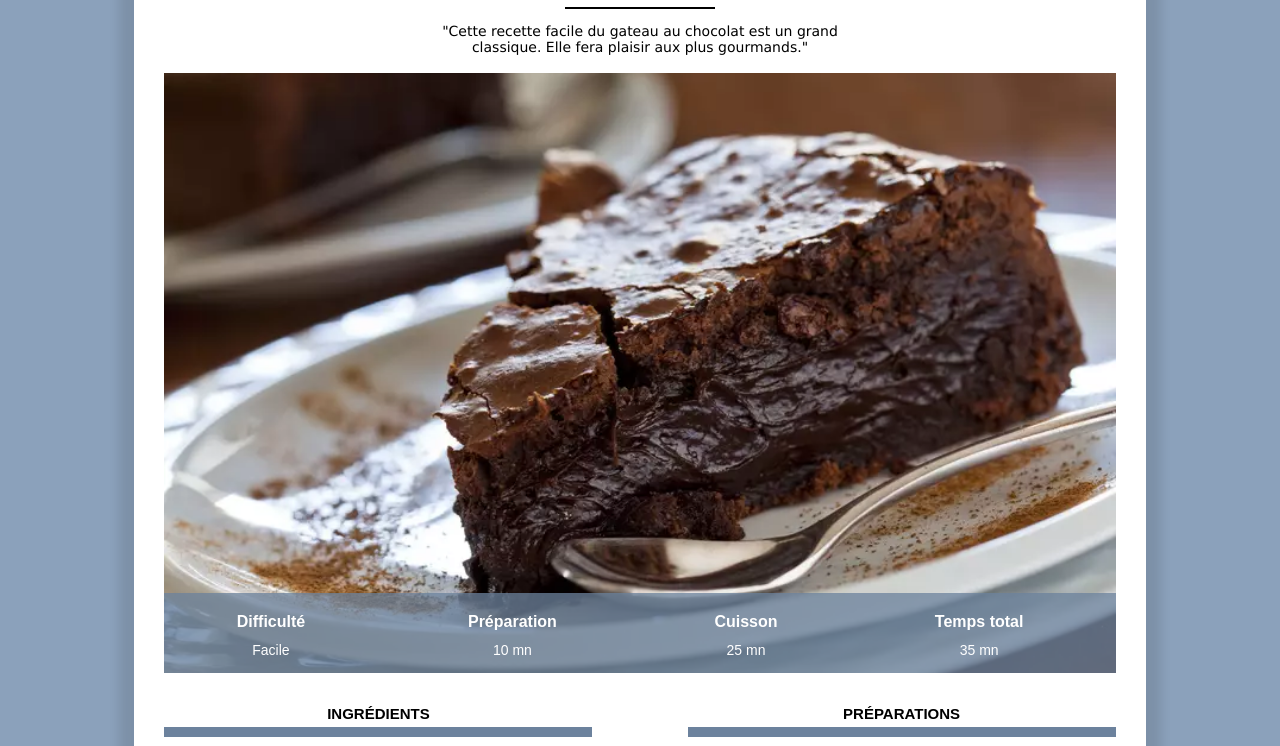
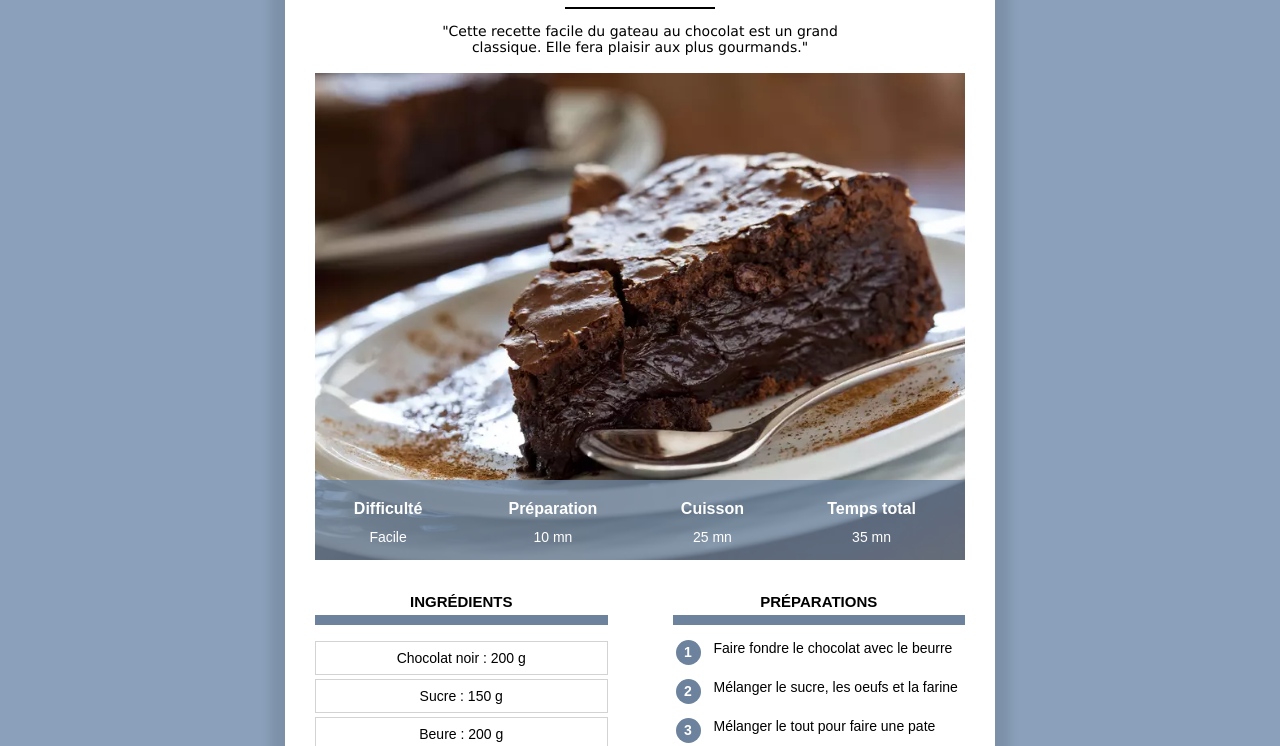
Before and after one commit to Sergemanu10/site_recettes, a plain HTML site: page index.html in a window 1280 px wide. Shown: the part 161-907 px from the top of the page. Drawn offline with Linux system fonts and the light colour scheme.

Commit message:
Add files via upload

```diff
--- a/index.html
+++ b/index.html
@@ -2,6 +2,7 @@
 <html lang="fr">
     <head>
         <meta charset="UTF-8" >
+        <meta name="viewport" content="width=device-width, initial-scale=1.0">
         <link rel="stylesheet" href="style.css">
         <title>gateau au chocolat</title>
     </head>
--- a/style.css
+++ b/style.css
@@ -17,9 +17,8 @@ body
 div.contenu
 {
     background-color: white;
-    margin: 60px 10% 50px 10%;
-    padding: 0px 30px 30px 30px;
-    min-width: 350Px;
+    margin: 40px 8px 40px 8px;
+    padding: 0px 8px 20px 8px;
     box-shadow: 0px 0px 10px 15px rgba(0, 0, 0, 0.1);
     overflow:visible;
 
@@ -92,19 +91,19 @@ table.info
     width: 100%;
     color: white;
     background-color: #6C829DC0;
-    height: 80px;
+    height: 50px;
 }
 
 table.info td
 {
     text-align: center;
-    font-size: 14px;
+    font-size: 12px;
     vertical-align: top;
 }
 
 table.info th
 {
-    font-size: 16px;
+    font-size: 14px;
     vertical-align: bottom;
     padding-bottom: 8px;
 }
@@ -126,7 +125,7 @@ div.colonne1, div.colonne2
 
 div.colonne
 {
-    width: 45%;
+    width: 100%;
     margin-top: 20px;
 }
 
@@ -142,14 +141,9 @@ div.colonne h2
 div.colonne1
 {
     display: inline-block;
-    margin-right: 10%;
 
 }
 
-div.colonne2
-{
-    float: right;
-}
 
 div.liste1 p
 {
@@ -188,3 +182,66 @@ table.preparation  td.preparation_etape
     padding-left: 10px;
     padding-bottom: 20px;
 }
+
+/* Styles pour ordinateur */
+
+@media only screen and (min-width: 768px)
+{
+    div.contenu
+        {
+            margin: 60px 10% 80px 10%;
+            padding: 0px 30px 30px;
+            min-width: 350Px;
+
+        }
+
+    table.info
+        {
+            height: 80px;
+        }
+
+    table.info td
+        {
+            font-size: 14px;
+        }
+
+    table.info th
+        {
+            font-size: 16px;
+        }
+
+
+    div.colonne
+        {
+            width: 45%;
+        }
+
+
+    div.colonne1
+        {
+            margin-right: 10%;
+
+        }
+
+            div.colonne2
+        {
+            float: right;
+        }
+
+
+
+}
+
+
+
+@media only screen and (min-width: 900px)
+{
+    div.contenu
+        {
+            margin-left: auto;
+            margin-right: auto;
+            padding: 0px 30px 30px;
+            width: 650Px;
+
+        }
+    }
```
